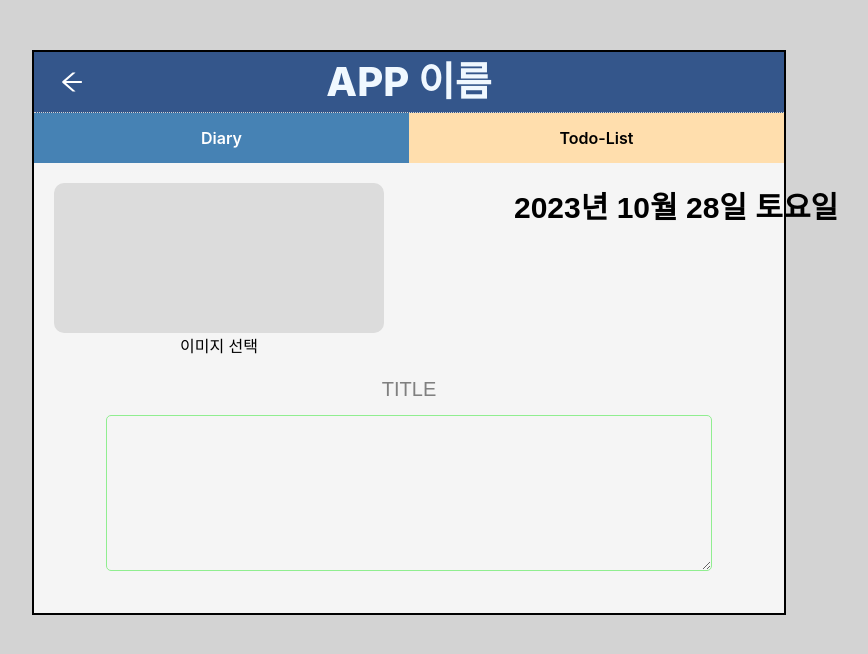
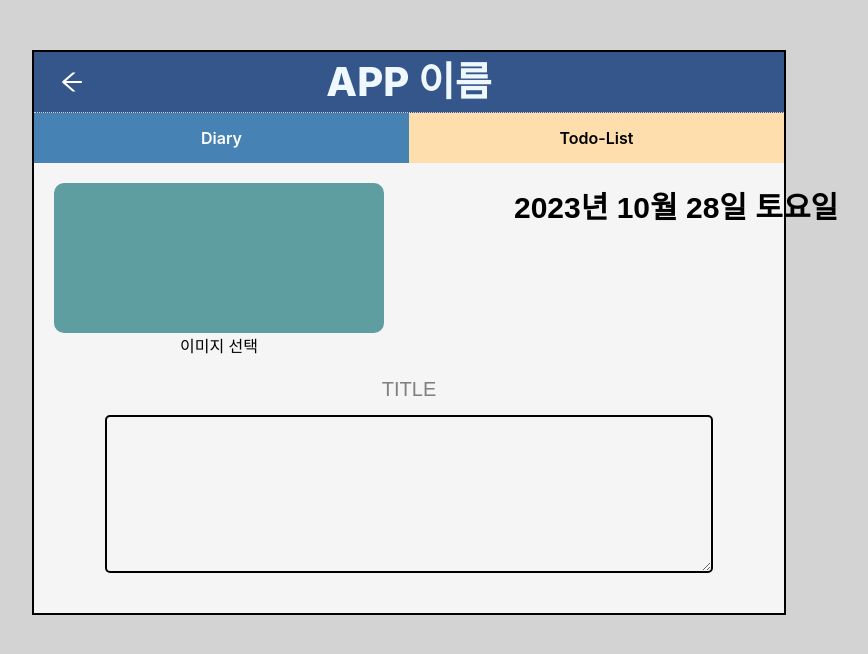
Before and after one commit to taehyeong9210/ICT_Project-Front, a React (Create React App) app: page /contents in a window 1280 px wide. Shown: the top 654 px of the page, without its empty margins (231-1099 px from the left). Built offline with nearby package versions, Linux system fonts and the light colour scheme; a web font is replaced by a local one.

Commit message:
프론트 완성

```diff
--- a/src/component/DiaryComponentimg.js
+++ b/src/component/DiaryComponentimg.js
@@ -19,7 +19,7 @@ const FileInput = styled.input`
 
 const ImagePreview = styled.div`
   width: 330px;
-  background-color: #dcdcdc;
+  background-color: CadetBlue;
   height: 150px;
   border-radius: 10px;
   margin-top: 20px;
@@ -64,7 +64,6 @@ const HeadTextContainer = styled.div`
 const BodyContainer = styled.div`
   width: 750px;
   height: 250px;
-
   position: absolute;
 `;
 
@@ -76,7 +75,7 @@ const MainTextarea = styled.textarea`
   height: 150px;
   width: 600px;
   font-size: 16px;
-border: 1px solid #90EE90;
+border: 2px solid #000000;
 border-radius: 5px;
   outline: none;
   background: linear-gradient(to right, #006400, #006400) no-repeat bottom;
--- a/src/component/LayoutComponent.js
+++ b/src/component/LayoutComponent.js
@@ -79,7 +79,7 @@ const LayoutComponent = ({ component }) => {
     <>
       {pathname === '/' && (
         <Container>
-          <Head>APP 이름</Head>
+          <Head>시작과 끝</Head>
           <Content>
             <ButtonContainer>
               <Button
```
